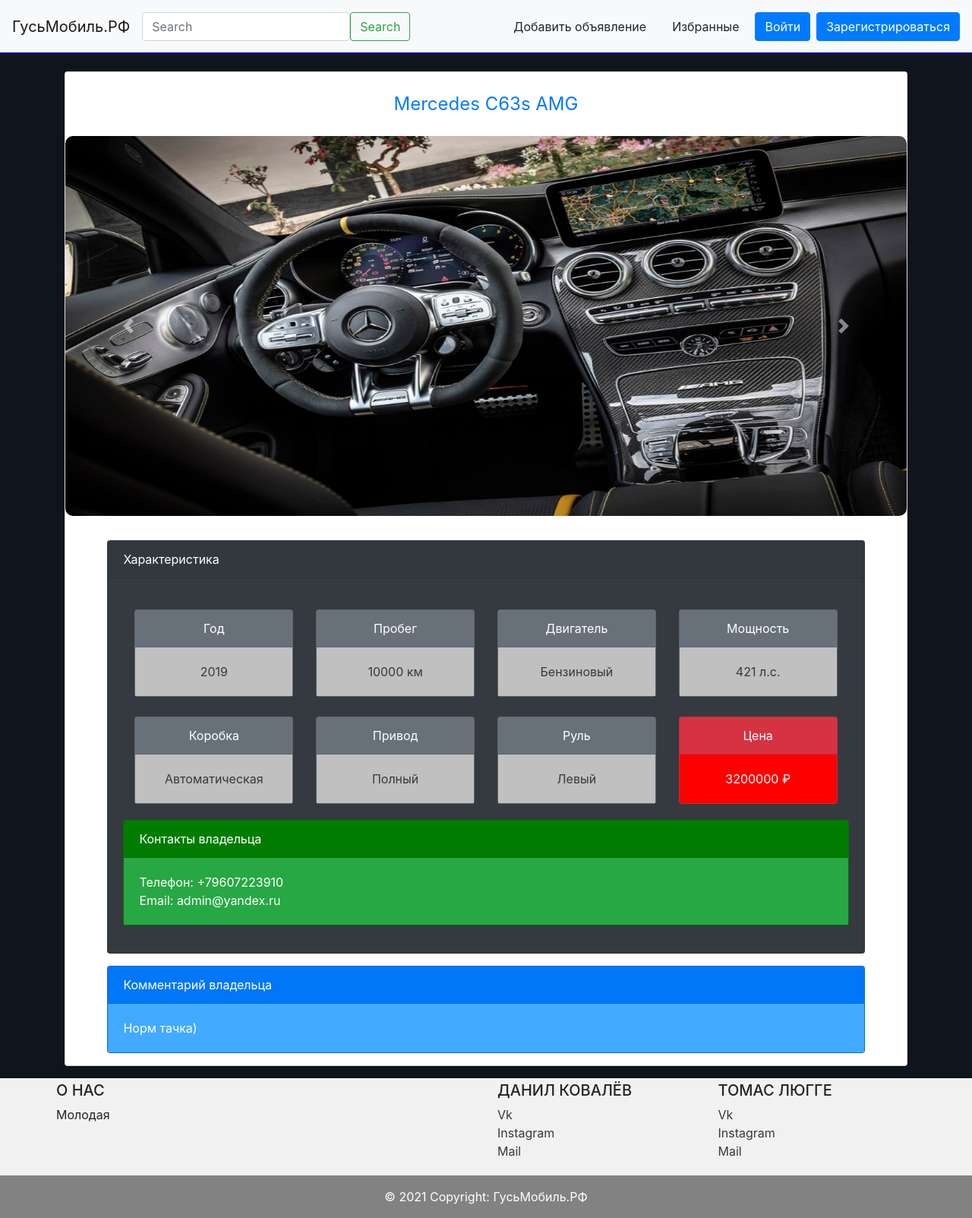
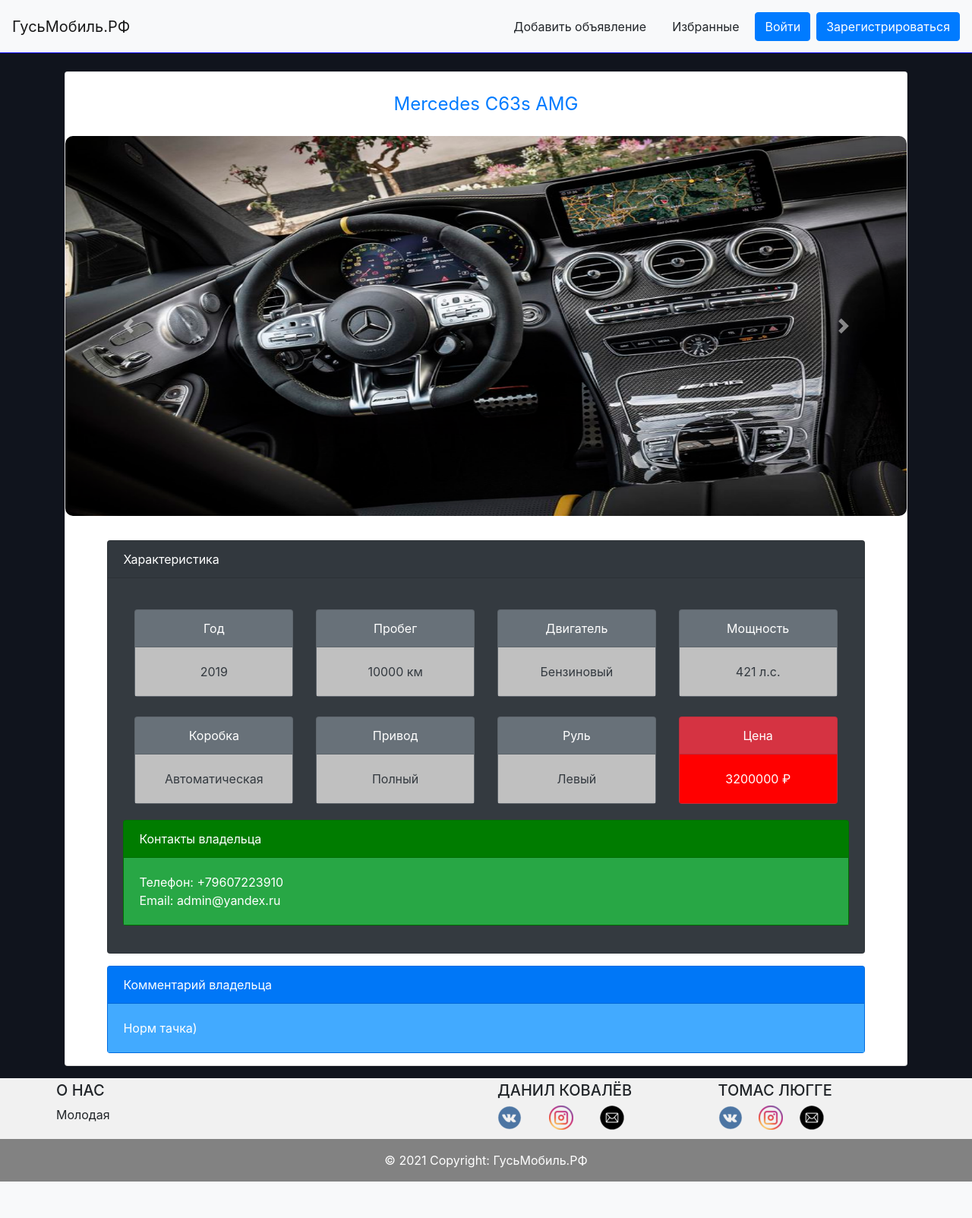
Before and after one commit to JimmyNeutron228/Gusmobil, a Flask app: page /add/1 in a window 1280 px wide. Shown: the whole page at 76% size. After the commit the page ends 1555 px from the top, so only its background shows below. Run offline with Flask 2, Linux system fonts and the light colour scheme; data comes from the database, SQL or seed files in the repository; some libraries are stand-ins or nearby versions.

Commit message:
дизайн v.3

```diff
--- a/main.py
+++ b/main.py
@@ -310,5 +310,5 @@
     return render_template('edit_ad.html', form=form)
 
 
-if __name__ == '__main__':
+if __name__ == 'main':
     main()
--- a/templates/base.html
+++ b/templates/base.html
@@ -17,11 +17,6 @@
     <div class="content">
         <nav class="navbar navbar-expand-lg sticky-top navbar-light bg-light">
             <a class="navbar-brand" href="/">ГусьМобиль.РФ</a>
-            <form class="d-flex">
-                <input class="form-control me-2" type="search" placeholder="Search"
-                       aria-label="Search">
-                <button class="btn btn-outline-success" type="submit">Search</button>
-            </form>
             <div class="collapse navbar-collapse mr-auto" id="navbarSupportedContent">
                 <a class="mr-auto"></a>
                 <p class="mt-1 mb-1">
@@ -78,32 +73,19 @@
             </div>
             <div class="col-lg-3 col-md-6 mb-4 mb-md-0">
                 <h5 class="text-uppercase">Данил Ковалёв</h5>
-                <ul class="list-unstyled mb-0">
-                    <li>
-                        <a href="https://vk.com/dk_homie" class="text-dark">Vk</a>
-                    </li>
-                    <li>
-                        <a href="https://www.instagram.com/eto_zhe_danil/" class="text-dark">Instagram</a>
-                    </li>
-                    <li>
-                        <a href="mailto:danil.kovaleow@yandex.ru" class="text-dark">Mail</a>
-                    </li>
-                </ul>
+                <div style="align-content: center;">
+                    <a style="margin-right: 31px;" href="https://vk.com/dk_homie"><img src="../static/img/vk.jpg"></a>
+                    <a style="margin-right: 31px;" href="https://www.instagram.com/eto_zhe_danil/"><img src="../static/img/inst.jpg"></a>
+                    <a style="margin-right: 31px;" href="mailto:danil.kovaleow@yandex.ru"><img src="../static/img/mail.jpg"></a>
+                </div>
             </div>
             <div class="col-lg-3 col-md-6 mb-4 mb-md-0">
                 <h5 class="text-uppercase">Томас Люгге</h5>
-                <ul class="list-unstyled">
-                    <li>
-                        <a href="https://vk.com/senseei" class="text-dark">Vk</a>
-                    </li>
-                    <li>
-                        <a href="https://www.instagram.com/mugivara._/"
-                           class="text-dark">Instagram</a>
-                    </li>
-                    <li>
-                        <a href="mailto:tomkamkad@gmail.com" class="text-dark">Mail</a>
-                    </li>
-                </ul>
+                <div style="align-content: center;">
+                    <a style="margin-right: 17px;" href="https://vk.com/senseei"><img src="../static/img/vk.jpg"></a>
+                    <a style="margin-right: 17px;" href="https://www.instagram.com/mugivara._/"><img src="../static/img/inst.jpg"></a>
+                    <a style="margin-right: 17px;" href="mailto:tomkamkad@gmail.com"><img src="../static/img/mail.jpg"></a>
+                </div>
             </div>
         </div>
     </div>
```
Also changed, not shown: data/users.py (line endings or trailing spaces), static/img/inst.jpg (added), static/img/mail.jpg (added), static/img/vk.jpg (added).
